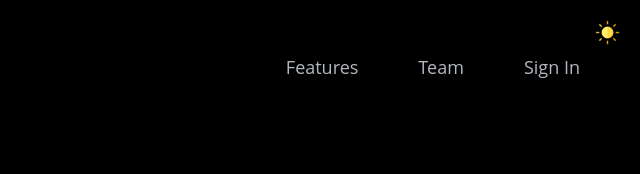
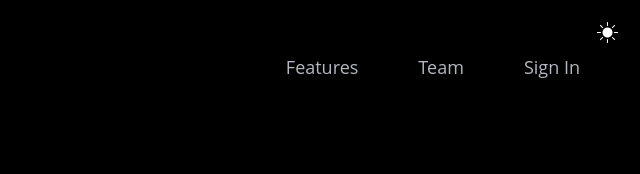
Before and after one commit to SuhainaFathimaM/fylo, a plain HTML site: page index.html in a window 1280 px wide. Both pictures are taken after a click on the picture 1247 px from the left and 32 px from the top of the page. Shown: the top 174 px of the page, 640-1280 px from the left. Drawn offline with Linux system fonts and the light colour scheme.

Commit message:
Update index.html

```diff
--- a/index.html
+++ b/index.html
@@ -223,7 +223,7 @@ function validateSupportEmail() {
   {
     document.body.classList.toggle("dark-theme");
     if(document.body.classList.contains("dark-theme")){
-      icon.src="./images/brightness.png";
+      icon.src="./images/icons8-sun-50.png";
     }
     else{
       icon.src="./images/night-mode.png";
```
